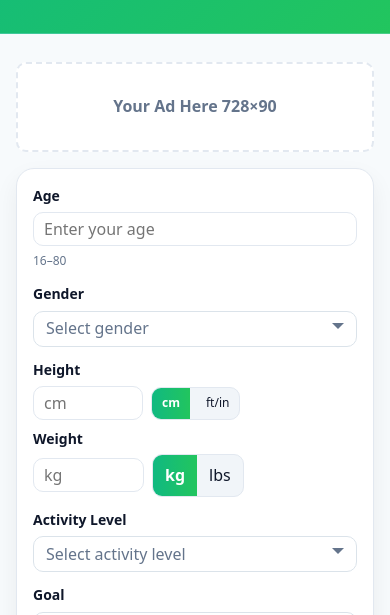
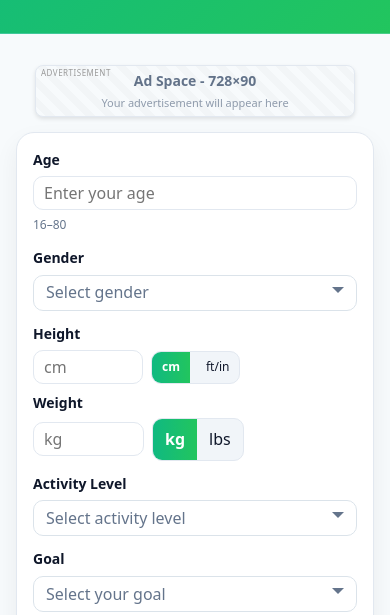
Before and after one commit to QasimShah/fitness-calculator, a plain HTML site: page index.html in a window 390 px wide. Shown: the part 225-840 px from the top of the page. Drawn offline with Linux system fonts and the light colour scheme.

Commit message:
Add responsive ad banner with 3 breakpoints

```diff
--- a/index.html
+++ b/index.html
@@ -42,9 +42,27 @@
     </header>
 
     <main class="container">
-      <!-- Ad Zone: Leaderboard 728x90 -->
-      <div class="ad-placeholder" aria-label="Advertisement placeholder" role="complementary">
-        <div class="ad-728x90">Your Ad Here 728×90</div>
+      <!-- Responsive Ad Banner -->
+      <div class="responsive-ad-container">
+        <div class="ad-label">Advertisement</div>
+        <div class="ad-content">
+          <!-- Google AdSense code will go here -->
+          <script async src="https://pagead2.googlesyndication.com/pagead/js/adsbygoogle.js"></script>
+          <ins class="adsbygoogle"
+               style="display:block"
+               data-ad-client="ca-pub-XXXXXXXXX"
+               data-ad-slot="XXXXXXXXX"
+               data-ad-format="rectangle"
+               data-full-width-responsive="false"></ins>
+          <script>
+            (adsbygoogle = window.adsbygoogle || []).push({});
+          </script>
+          <!-- Fallback placeholder when ads don't load -->
+          <div class="ad-fallback">
+            <span>Ad Space - 728×90</span>
+            <small>Your advertisement will appear here</small>
+          </div>
+        </div>
       </div>
 
       <section class="card health-card">
--- a/scripts/main.js
+++ b/scripts/main.js
@@ -1,4 +1,16 @@
 (function(){
+  // Ad initialization function
+  function initializeAds() {
+    // Check if AdSense is loaded
+    if (typeof adsbygoogle !== 'undefined') {
+      try {
+        (adsbygoogle = window.adsbygoogle || []).push({});
+      } catch (e) {
+        console.log('AdSense loading issue:', e);
+      }
+    }
+  }
+
   const form = document.getElementById('planner-form');
   const heightInputs = document.getElementById('height-inputs');
   const heightToggleBtns = Array.from(document.querySelectorAll('[data-height-unit]'));
@@ -24,7 +36,11 @@
 
   // Ensure spinner is hidden on initial load regardless of caching/state
   try { showLoading(false); } catch(_){}
-  document.addEventListener('DOMContentLoaded', function(){ try { showLoading(false); } catch(_){} });
+  document.addEventListener('DOMContentLoaded', function(){
+    try { showLoading(false); } catch(_){}
+    // Initialize ads when page loads
+    initializeAds();
+  });
   window.addEventListener('load', function(){ try { showLoading(false); } catch(_){} });
 
   // Dark mode toggle functionality
@@ -171,6 +187,9 @@
     requestAnimationFrame(()=>{
       el.style.opacity = 1;
     });
+
+    // Ensure ads are loaded when results are shown
+    setTimeout(initializeAds, 500);
   }
 
   form.addEventListener('submit', (e)=>{
--- a/styles.css
+++ b/styles.css
@@ -134,8 +134,149 @@ input:focus, select:focus{border-color:var(--accent-2);box-shadow:0 0 0 3px var(
 /* Button field in grid */
 .button-field .btn{width:100%;min-width:auto;max-width:none;padding:10px 20px;font-size:14px;margin-top:2px}
 
-.ad-placeholder{display:flex;justify-content:center;align-items:center;margin:12px 0 16px}
-.ad-728x90{width:100%;max-width:728px;height:90px;background:var(--card);border:2px dashed var(--border);border-radius:10px;display:flex;justify-content:center;align-items:center;color:var(--muted);font-weight:700;transition:background-color 0.3s ease, border-color 0.3s ease, color 0.3s ease}
+/* Responsive Ad Banner */
+.responsive-ad-container {
+  width: 100%;
+  max-width: 728px;
+  min-height: 90px;
+  margin: 20px auto;
+  padding: 0;
+  background: var(--bg);
+  border: 1px solid var(--border);
+  border-radius: 8px;
+  display: flex;
+  flex-direction: column;
+  justify-content: center;
+  align-items: center;
+  position: relative;
+  overflow: hidden;
+  box-shadow: 0 2px 4px rgba(0,0,0,0.1);
+  transition: background-color 0.3s ease, border-color 0.3s ease;
+}
+
+.ad-label {
+  position: absolute;
+  top: 2px;
+  left: 8px;
+  font-size: 9px;
+  color: #999;
+  text-transform: uppercase;
+  letter-spacing: 0.5px;
+  font-weight: 400;
+  z-index: 1;
+}
+
+.ad-content {
+  width: 100%;
+  height: 100%;
+  display: flex;
+  justify-content: center;
+  align-items: center;
+  min-height: 90px;
+}
+
+/* Ensure Google Ads fit properly */
+.ad-content ins {
+  max-width: 100% !important;
+  max-height: 100% !important;
+  display: flex !important;
+  justify-content: center !important;
+  align-items: center !important;
+}
+
+/* Desktop styles */
+@media (min-width: 769px) {
+  .responsive-ad-container {
+    max-width: 728px;
+    min-height: 90px;
+  }
+
+  .ad-content {
+    min-height: 90px;
+  }
+}
+
+/* Tablet styles */
+@media (max-width: 768px) and (min-width: 481px) {
+  .responsive-ad-container {
+    max-width: 468px;
+    min-height: 60px;
+  }
+
+  .ad-content {
+    min-height: 60px;
+  }
+}
+
+/* Mobile styles */
+@media (max-width: 480px) {
+  .responsive-ad-container {
+    max-width: 320px;
+    min-height: 50px;
+    margin: 15px auto;
+  }
+
+  .ad-content {
+    min-height: 50px;
+  }
+
+  .ad-label {
+    font-size: 8px;
+    top: 1px;
+    left: 5px;
+  }
+}
+
+/* Fallback for when ads don't load */
+.responsive-ad-container::before {
+  content: '';
+  position: absolute;
+  top: 0;
+  left: 0;
+  right: 0;
+  bottom: 0;
+  background: linear-gradient(45deg,
+    rgba(0,0,0,0.02) 25%,
+    transparent 25%,
+    transparent 50%,
+    rgba(0,0,0,0.02) 50%,
+    rgba(0,0,0,0.02) 75%,
+    transparent 75%);
+  background-size: 20px 20px;
+  z-index: 0;
+  pointer-events: none;
+}
+
+/* Fallback placeholder styling */
+.ad-fallback {
+  display: flex;
+  flex-direction: column;
+  align-items: center;
+  justify-content: center;
+  text-align: center;
+  color: var(--muted);
+  font-size: 14px;
+  line-height: 1.4;
+}
+
+.ad-fallback span {
+  font-weight: 600;
+  margin-bottom: 4px;
+}
+
+.ad-fallback small {
+  font-size: 11px;
+  opacity: 0.7;
+}
+
+/* Hide fallback when ad loads */
+.responsive-ad-container:has(.adsbygoogle[data-ad-status="filled"]) .ad-fallback {
+  display: none;
+}
+
+.responsive-ad-container:has(.adsbygoogle[data-ad-status="filled"])::before {
+  display: none;
+}
 
 /* Results header with change plan button */
 .results-header{display:flex;justify-content:space-between;align-items:center;margin-bottom:16px;flex-wrap:wrap;gap:12px}
```
